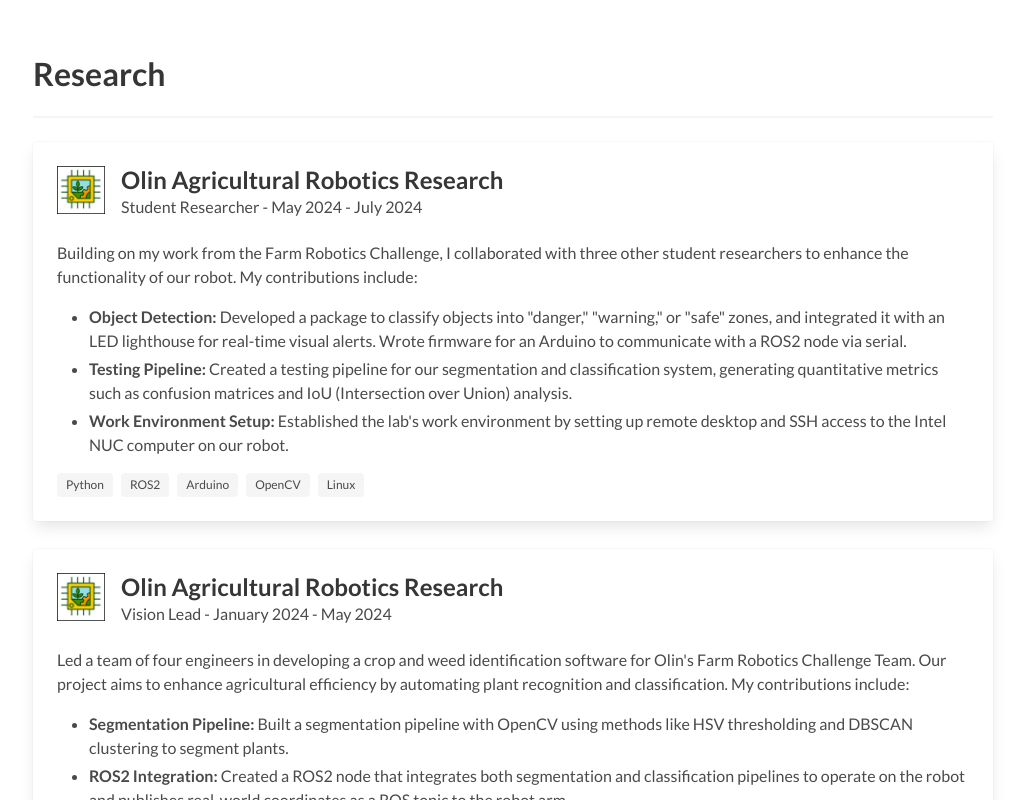
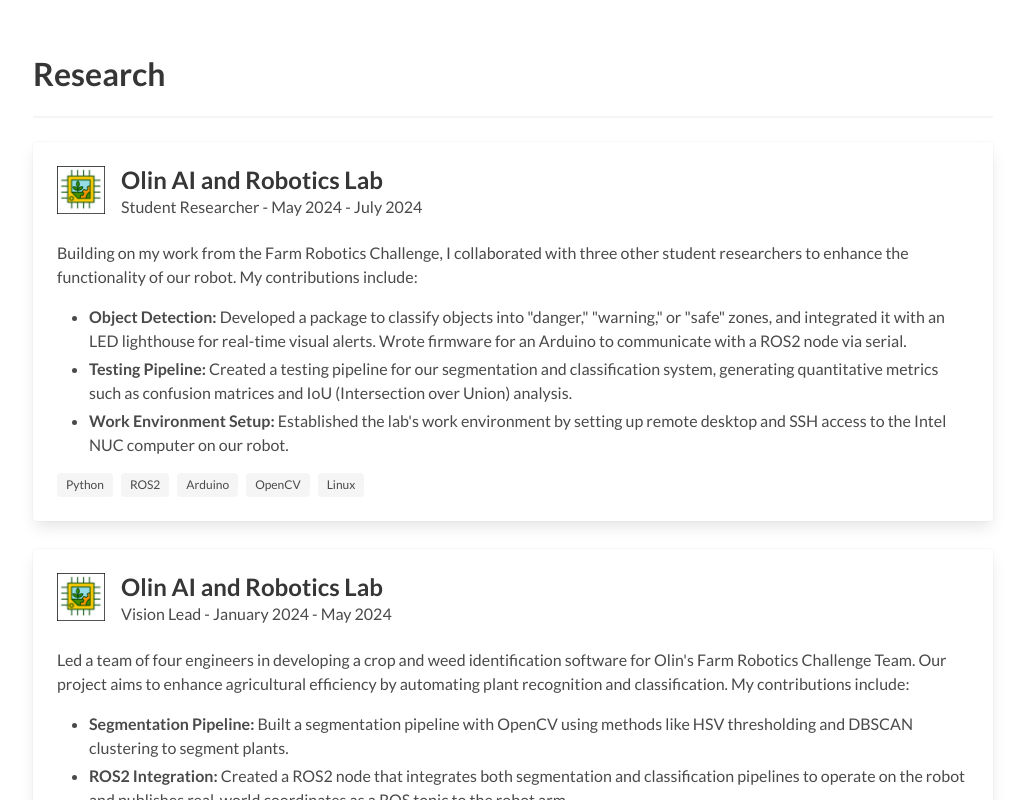
Before and after one commit to dokyun-kim4/portfolio, a plain HTML site: page docs/index.html in a window 1280 px wide. Shown: the part 648-1448 px from the top of the page, without its empty margins (127-1152 px from the left). Drawn offline with Linux system fonts and the light colour scheme.

Commit message:
add new rocky images, rename olin ag research to robotics lab

```diff
--- a/docs/index.html
+++ b/docs/index.html
@@ -87,7 +87,7 @@
                 </figure>
               </div>
               <div class="media-content">
-                <p class="title is-4">Olin Agricultural Robotics Research</p>
+                <p class="title is-4">Olin AI and Robotics Lab</p>
                 <p class="subtitle is-6">
                   Student Researcher - <time datetime="2024-5">May 2024</time> -
                   <time datetime="2024-7">July 2024</time>
@@ -124,7 +124,7 @@
                 </figure>
               </div>
               <div class="media-content">
-                <p class="title is-4">Olin Agricultural Robotics Research</p>
+                <p class="title is-4">Olin AI and Robotics Lab</p>
                 <p class="subtitle is-6">
                   Vision Lead - <time datetime="2024-1">January 2024</time> -
                   <time datetime="2024-5">May 2024</time>
```
Also changed, not shown: docs/img/carousel/rocky-1.png, docs/img/carousel/rocky-2.png.
